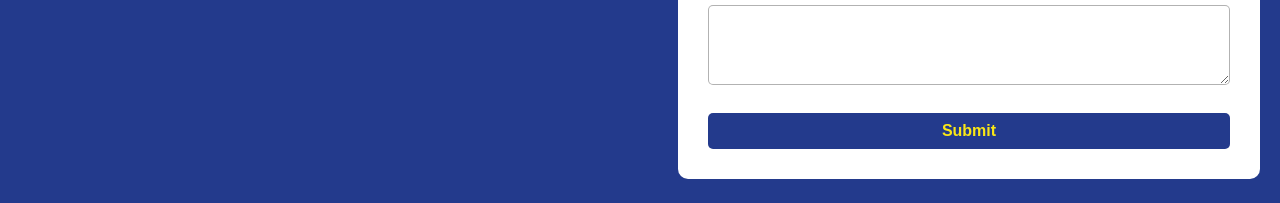
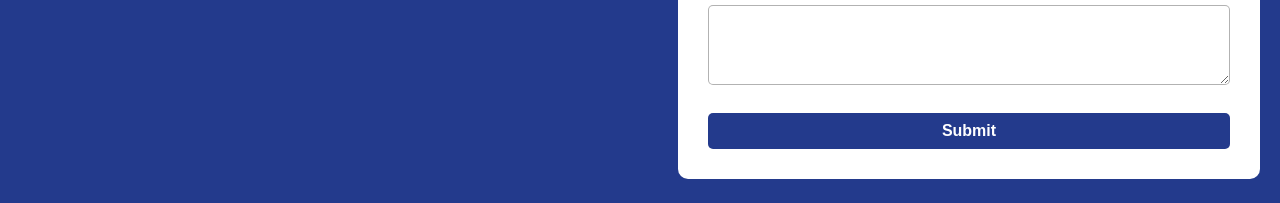
Before and after one commit to tlhalesebaeng/my-portfolio, a React (Vite) app: page / in a window 1280 px wide. Shown: the part 2522-2725 px from the top of the page. Built offline with nearby package versions, Linux system fonts and the light colour scheme.

Commit message:
Change the contact form submit button color to white

```diff
--- a/src/components/contact/ContactForm.css
+++ b/src/components/contact/ContactForm.css
@@ -35,7 +35,7 @@
     margin-top: 20px;
     height: 36px;
     background-color: rgb(35, 58, 140);
-    color: rgb(250, 231, 22);
+    color: rgb(255, 255, 255);
     border: none;
     border-radius: 5px;
     font-size: 16px;
```
